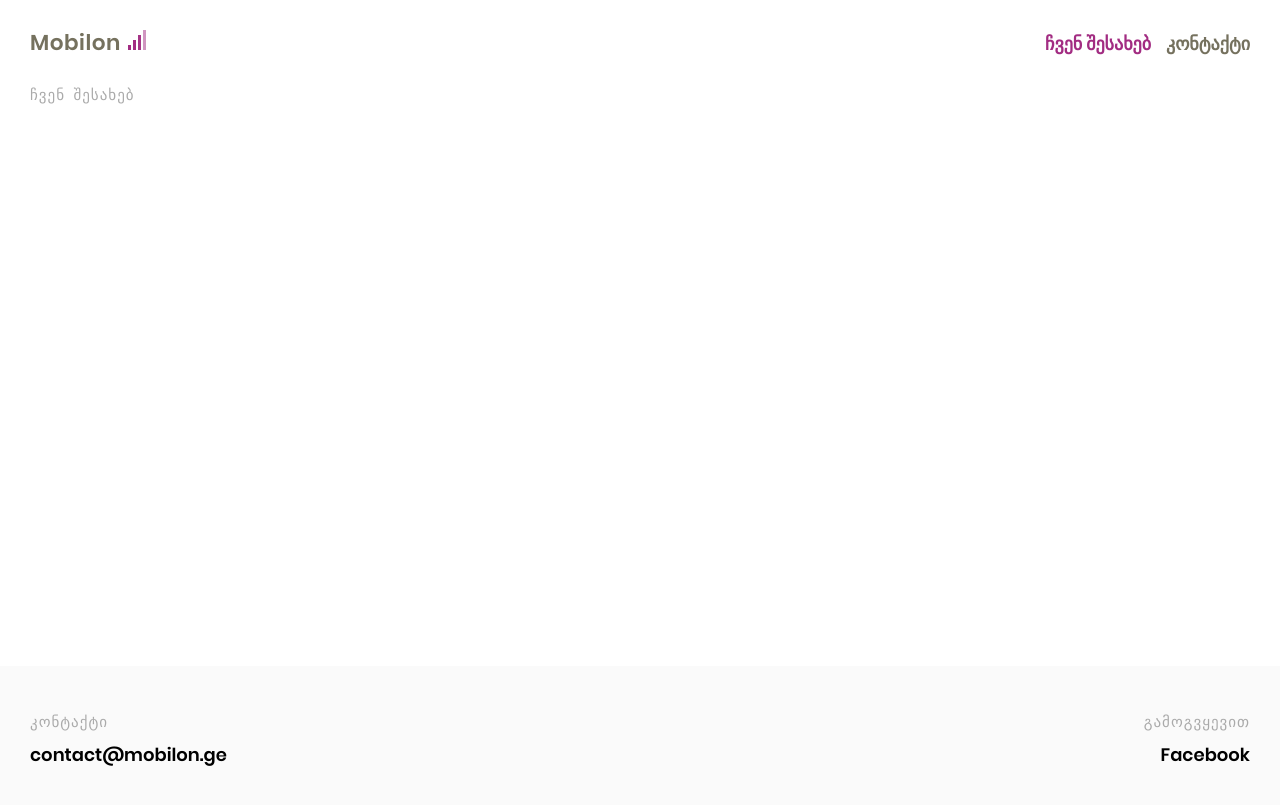
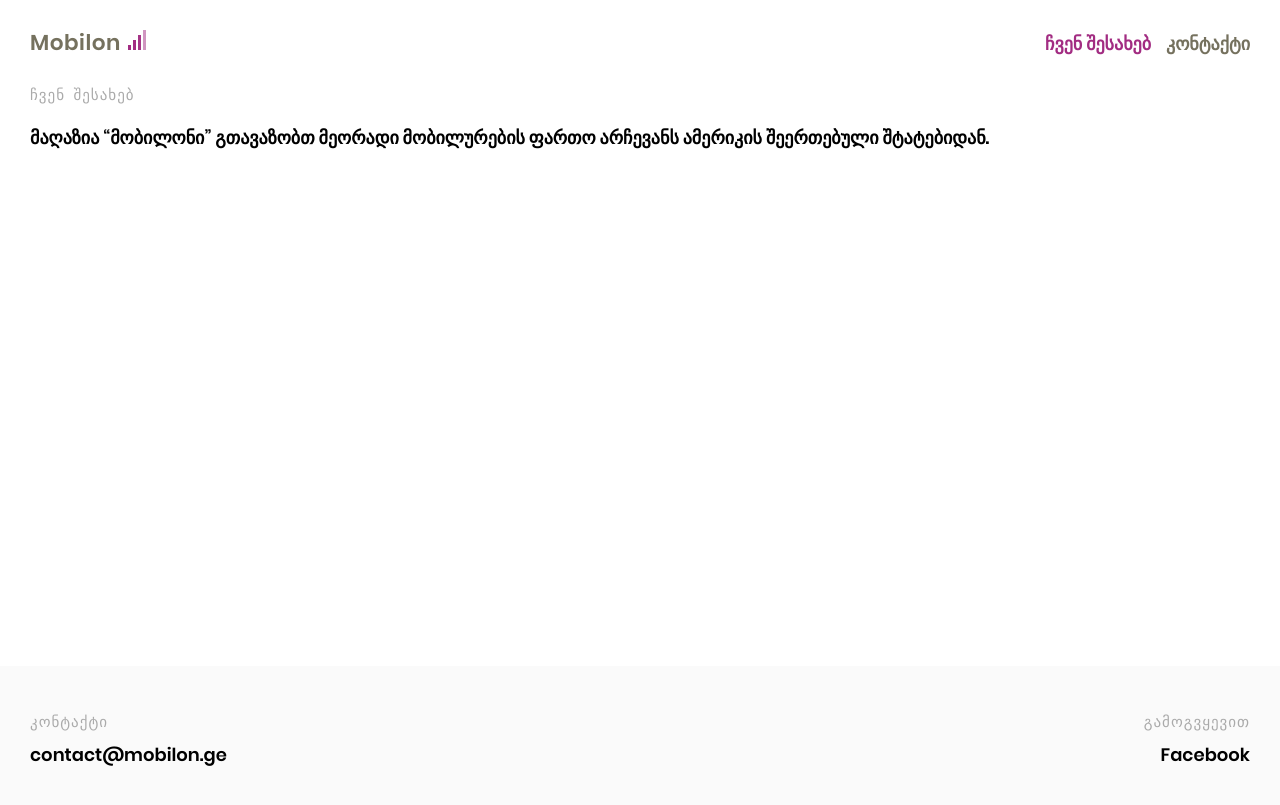
Before and after one commit to tato1559/mobilon, a Jekyll site: the page built from about-us.markdown, in a window 1280 px wide. Shown: the top 805 px of the page. Built offline with Jekyll 4.4.1, drawn with Linux system fonts in a browser that asks for light colours.

Commit message:
Updated About Us

```diff
--- a/about-us.markdown
+++ b/about-us.markdown
@@ -3,3 +3,5 @@ title: ჩვენ შესახებ
 date: 2019-02-24 14:48:00 Z
 layout: page
 ---
+
+მაღაზია “მობილონი” გთავაზობთ მეორადი მობილურების ფართო არჩევანს ამერიკის შეერთებული შტატებიდან.
```
